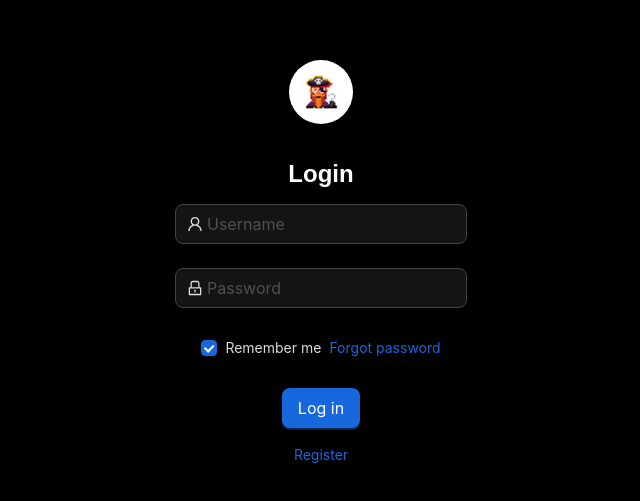
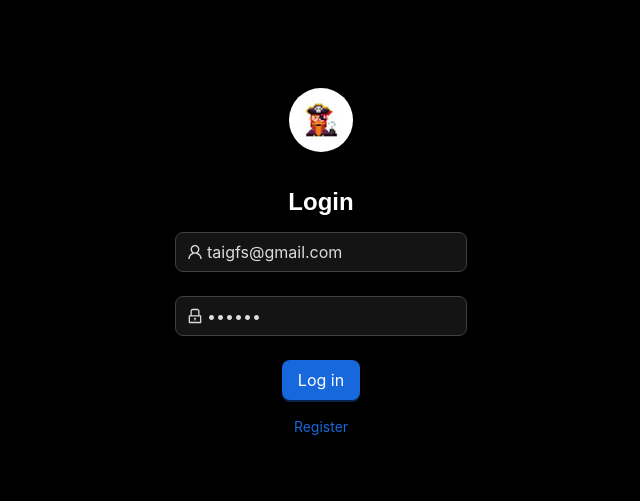
Before and after one commit to taigfs/hc-ui-react-dnd, a React (Vite) app: page /login in a window 1280 px wide. Shown: the part 125-626 px from the top of the page, without its empty margins (319-959 px from the left). Built offline with nearby package versions, Linux system fonts and the light colour scheme.

Commit message:
Added not found page; Added footer;

```diff
--- /dev/null
+++ b/src/components/Footer.tsx
@@ -0,0 +1,20 @@
+import React from "react";
+import styled from "styled-components";
+
+export const Footer = () => {
+  return (
+    <StyledFooter className="bg-gray-800 text-white text-center py-4">
+      Hook Captain Inc. &copy; {new Date().getFullYear()}
+    </StyledFooter>
+  );
+};
+
+const StyledFooter = styled.footer`
+  position: fixed;
+  color: ${(props) => props.theme.color.squareBorder};
+  text-align: center;
+  padding: 1rem;
+  bottom: 0;
+  left: 0;
+  right: 0;
+`;
--- /dev/null
+++ b/src/enum/SiteLinks.ts
@@ -0,0 +1,6 @@
+export enum SiteLinks {
+  Home = "/",
+  Projects = "/projects",
+  Project = "/projects/:id",
+  Scene = "/projects/:id/:scene",
+}
--- a/src/main.tsx
+++ b/src/main.tsx
@@ -1,13 +1,14 @@
 import { ConfigProvider, theme } from "antd";
 import React from "react";
 import ReactDOM from "react-dom/client";
-import { BrowserRouter, Route, Routes } from "react-router-dom";
+import { BrowserRouter, Navigate, Route, Routes } from "react-router-dom";
 import { ThemeProvider } from "styled-components";
 
 import { Login } from "./pages/Login";
 import { Scene } from "./pages/Scene";
 import { defaultTheme } from "./themes/DefaultTheme";
 import "./styles/index.scss";
+import { NotFound } from "./pages/NotFound";
 
 function App() {
   const { darkAlgorithm } = theme;
@@ -19,6 +20,8 @@ function App() {
             <Routes>
               <Route path="/" element={<Scene />} />
               <Route path="/login" element={<Login />} />
+              <Route path="/404" element={<NotFound />} />
+              <Route path="*" element={<Navigate to="/404" replace />} />
             </Routes>
           </BrowserRouter>
         </ConfigProvider>
--- a/src/pages/Login.tsx
+++ b/src/pages/Login.tsx
@@ -1,13 +1,14 @@
 import { UserOutlined, LockOutlined } from "@ant-design/icons";
-import { Form, Input, Button, Checkbox } from "antd";
+import { Form, Input, Button } from "antd";
 import React from "react";
 import styled from "styled-components";
 
 import logoImg from "../assets/logo-64.png";
+import { SiteLinks } from "../enum/SiteLinks";
 
 export const Login = () => {
   const onFinish = (values: { username: string; password: string }) => {
-    // login(values);
+    window.location.href = SiteLinks.Projects;
   };
 
   return (
@@ -17,38 +18,23 @@ export const Login = () => {
       <Form
         name="normal_login"
         className="login-form"
-        initialValues={{ remember: true }}
+        initialValues={{ username: "taigfs@gmail.com", password: "123456" }}
         onFinish={onFinish}
       >
-        <Form.Item
-          name="username"
-          rules={[{ required: true, message: "Please input your Username!" }]}
-        >
+        <Form.Item name="username" rules={[{ required: true, message: "" }]}>
           <Input
             size="large"
             prefix={<UserOutlined className="site-form-item-icon" />}
             placeholder="Username"
           />
         </Form.Item>
-        <Form.Item
-          name="password"
-          rules={[{ required: true, message: "Please input your Password!" }]}
-        >
+        <Form.Item name="password" rules={[{ required: true, message: "" }]}>
           <Input
             size="large"
             prefix={<LockOutlined className="site-form-item-icon" />}
             type="password"
             placeholder="Password"
           />
-        </Form.Item>
-        <Form.Item>
-          <Form.Item name="remember" valuePropName="checked" noStyle>
-            <Checkbox>Remember me</Checkbox>
-          </Form.Item>
-
-          <a className="login-form-forgot" href="/">
-            Forgot password
-          </a>
         </Form.Item>
 
         <Form.Item style={{ textAlign: "center" }}>
--- /dev/null
+++ b/src/pages/NotFound.tsx
@@ -0,0 +1,42 @@
+import React from "react";
+import styled from "styled-components";
+
+import logoImg from "../assets/logo-64.png";
+import { Footer } from "../components/Footer";
+import { SiteLinks } from "../enum/SiteLinks";
+
+export const NotFound = () => {
+  return (
+    <>
+      <Container>
+        <LogoImg src={logoImg} alt="Logo" />
+        <StyledH1>Page not found</StyledH1>
+        <div>
+          Go back to the <a href={SiteLinks.Home}>Home Page</a>
+        </div>
+      </Container>
+      <Footer />
+    </>
+  );
+};
+
+const Container = styled.div`
+  text-align: center;
+  max-width: 400px;
+  border: ${({ theme }) => theme.color.squareBorder};
+  border-radius: 8px;
+  top: 40%;
+  transform: translate(-50%, -40%);
+  position: absolute;
+  left: 50%;
+`;
+
+const StyledH1 = styled.h1`
+  text-align: center;
+  margin-bottom: 16px;
+  margin-top: 32px;
+`;
+
+const LogoImg = styled.img`
+  border-radius: 50%;
+`;
--- a/src/styles/index.scss
+++ b/src/styles/index.scss
@@ -2,3 +2,7 @@ body {
   background-color: black;
   color: white;
 }
+
+a:visited {
+  color: #999;
+}
```
